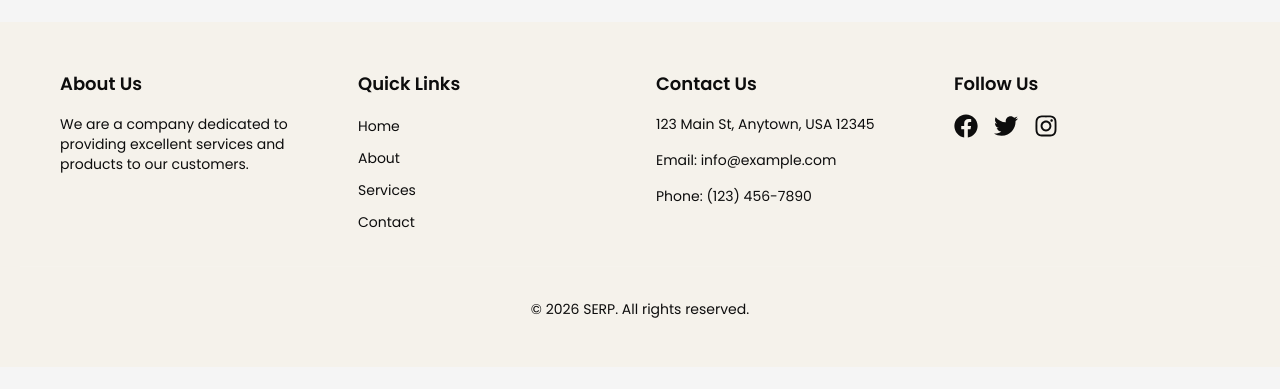
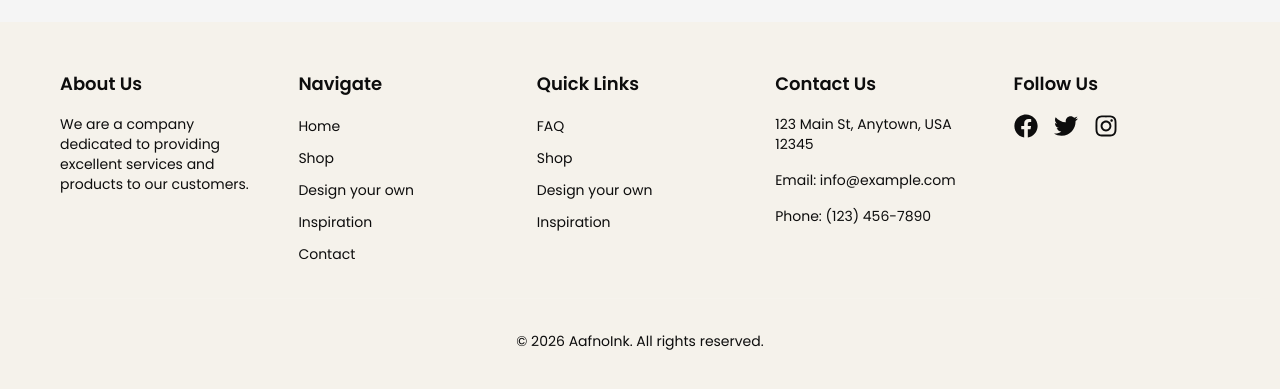
Before and after one commit to devkotarojan/aafnoinkv_main_project, a Next.js app: page /inspiration in a window 1280 px wide. Shown: the part 1268-1657 px from the top of the page. Before the commit the page ends 1635 px from the top, so only its background shows below. Built offline with nearby package versions, Linux system fonts and the light colour scheme.

Commit message:
changes in the footer

```diff
--- a/src/components/layout/footer/footer.tsx
+++ b/src/components/layout/footer/footer.tsx
@@ -12,12 +12,21 @@ interface SocialLink {
   name: string;
 }
 
+//Navigate
+const navigate = [
+  { href: "/", label: "Home" },
+  { href: "/shop", label: "Shop" },
+  { href: "/design-lab", label: "Design your own" },
+  { href: "/inspiration", label: "Inspiration" },
+  { href: "/contact", label: "Contact" },
+];
+
 // Quick links
 const quickLinks = [
-  { href: "/", label: "Home" },
-  { href: "/about", label: "About" },
-  { href: "/services", label: "Services" },
-  { href: "/contact", label: "Contact" },
+  { href: "/contact", label: "FAQ" },
+  { href: "/shop", label: "Shop" },
+  { href: "/design-lab", label: "Design your own" },
+  { href: "/inspiration", label: "Inspiration" },
 ];
 
 // Social links
@@ -31,7 +40,7 @@ export default function Footer() {
   return (
     <footer className="bg-footer-background py-12 text-secondary px-5">
       <div className="container mx-auto max-w-7xl">
-        <div className="grid grid-cols-1 gap-8 md:grid-cols-4 px-2 md:px-10">
+        <div className="grid grid-cols-1 gap-8 md:grid-cols-5 px-2 md:px-10">
           {/* About */}
           <div className="space-y-4">
             <h3 className="text-lg font-semibold">About Us</h3>
@@ -42,6 +51,22 @@ export default function Footer() {
           </div>
 
           {/* Quick Links */}
+          <div className="space-y-4">
+            <h3 className="text-lg font-semibold">Navigate</h3>
+            <ul className="space-y-2">
+              {navigate.map((link) => (
+                <li key={link.href}>
+                  <Link
+                    href={link.href}
+                    className="text-sm hover:text-primary"
+                  >
+                    {link.label}
+                  </Link>
+                </li>
+              ))}
+            </ul>
+          </div>
+
           <div className="space-y-4">
             <h3 className="text-lg font-semibold">Quick Links</h3>
             <ul className="space-y-2">
@@ -87,7 +112,7 @@ export default function Footer() {
         {/* Copyright */}
         <div className="mt-8 border-t border-secondary-foreground/10 pt-8 text-center">
           <p className="text-sm">
-            © {new Date().getFullYear()} SERP. All rights reserved.
+            © {new Date().getFullYear()} AafnoInk. All rights reserved.
           </p>
         </div>
       </div>
```
